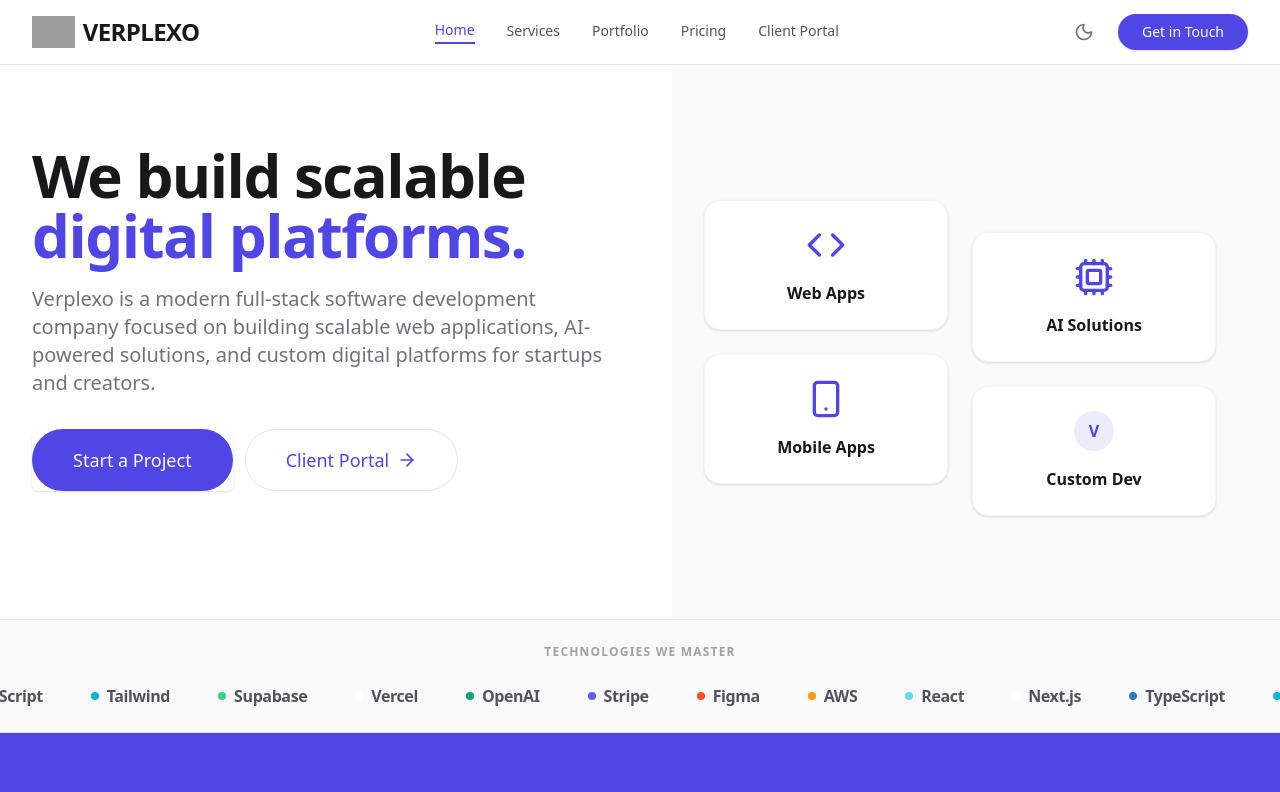
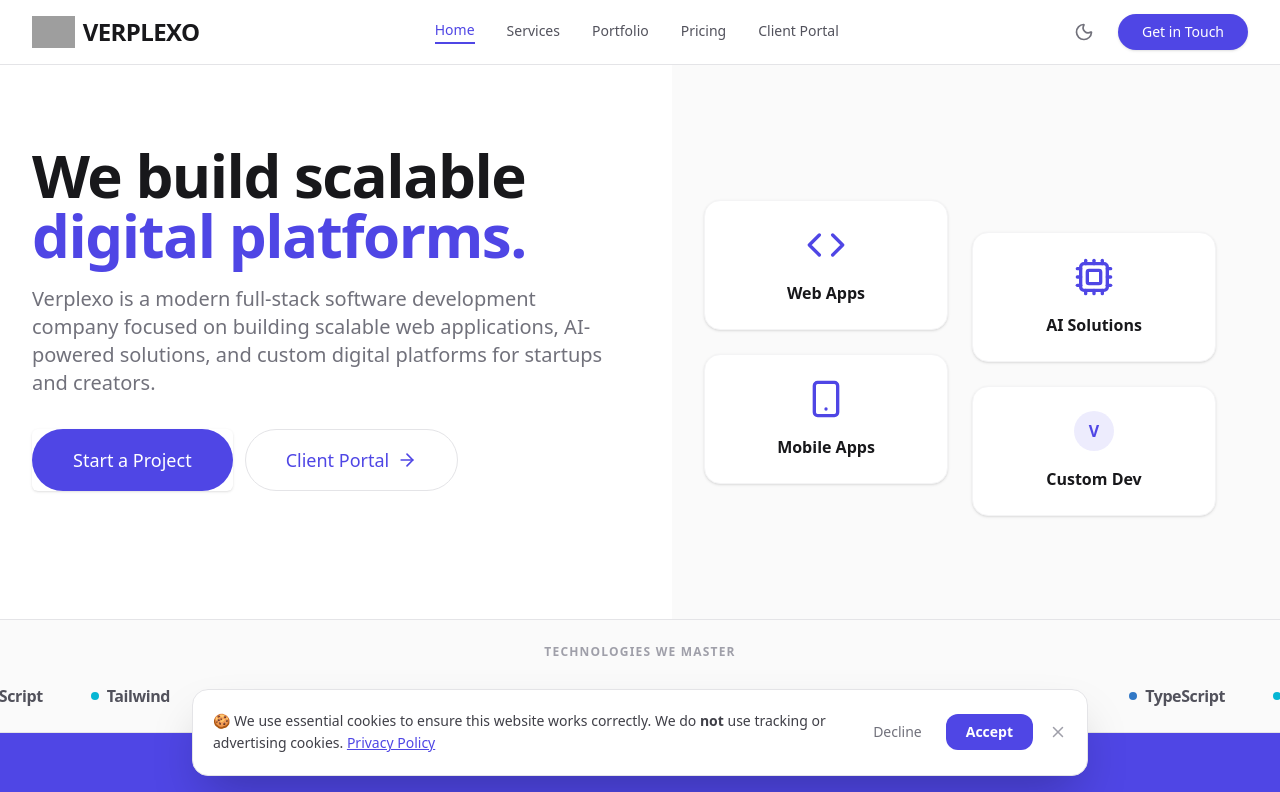
Before and after one commit to Ayush4307/Verplexo, a React (Vite) app: page / in a window 1280 px wide. Shown: the top 792 px of the page. Built offline with nearby package versions, Linux system fonts and the light colour scheme; grey boxes are pictures that could not be loaded.

Commit message:
feat: add smooth page transition animations with AnimatePresence between routes

```diff
--- a/src/App.tsx
+++ b/src/App.tsx
@@ -1,4 +1,4 @@
-import { BrowserRouter, Routes, Route } from 'react-router-dom'
+import { BrowserRouter, Routes, Route, useLocation } from 'react-router-dom'
 import { Navbar } from './components/Navbar'
 import { Footer } from './components/Footer'
 import { HomePage } from './pages/HomePage'
@@ -15,17 +15,21 @@ import { ThemeProvider } from './utils/ThemeContext'
 import { NotFoundPage } from './pages/NotFoundPage'
 import { PricingPage } from './pages/PricingPage'
 import { ScrollProgressBar } from './components/ScrollProgressBar'
+import { CookieBanner } from './components/CookieBanner'
+import { AnimatePresence, motion } from 'framer-motion'
 
-function App() {
+function AnimatedRoutes() {
+  const location = useLocation()
   return (
-    <ThemeProvider>
-      <BrowserRouter>
-        <ScrollToTop />
-        <ScrollProgressBar />
-        <div className="min-h-screen flex flex-col font-sans transition-colors duration-300">
-        <Navbar />
-        <main className="flex-1">
-          <Routes>
+    <AnimatePresence mode="wait">
+      <motion.div
+        key={location.pathname}
+        initial={{ opacity: 0, y: 8 }}
+        animate={{ opacity: 1, y: 0 }}
+        exit={{ opacity: 0, y: -8 }}
+        transition={{ duration: 0.2, ease: 'easeInOut' }}
+      >
+        <Routes location={location}>
           <Route path="/" element={<HomePage />} />
           <Route path="/services" element={<ServicesPage />} />
           <Route path="/portfolio" element={<PortfolioPage />} />
@@ -38,9 +42,25 @@ function App() {
           <Route path="/pricing" element={<PricingPage />} />
           <Route path="*" element={<NotFoundPage />} />
         </Routes>
+      </motion.div>
+    </AnimatePresence>
+  )
+}
+
+function App() {
+  return (
+    <ThemeProvider>
+      <BrowserRouter>
+        <ScrollToTop />
+        <ScrollProgressBar />
+        <div className="min-h-screen flex flex-col font-sans transition-colors duration-300">
+          <Navbar />
+          <main className="flex-1">
+            <AnimatedRoutes />
           </main>
           <Footer />
         </div>
+        <CookieBanner />
       </BrowserRouter>
     </ThemeProvider>
   )
```
Lines whose indentation alone changed are shown as unchanged.
